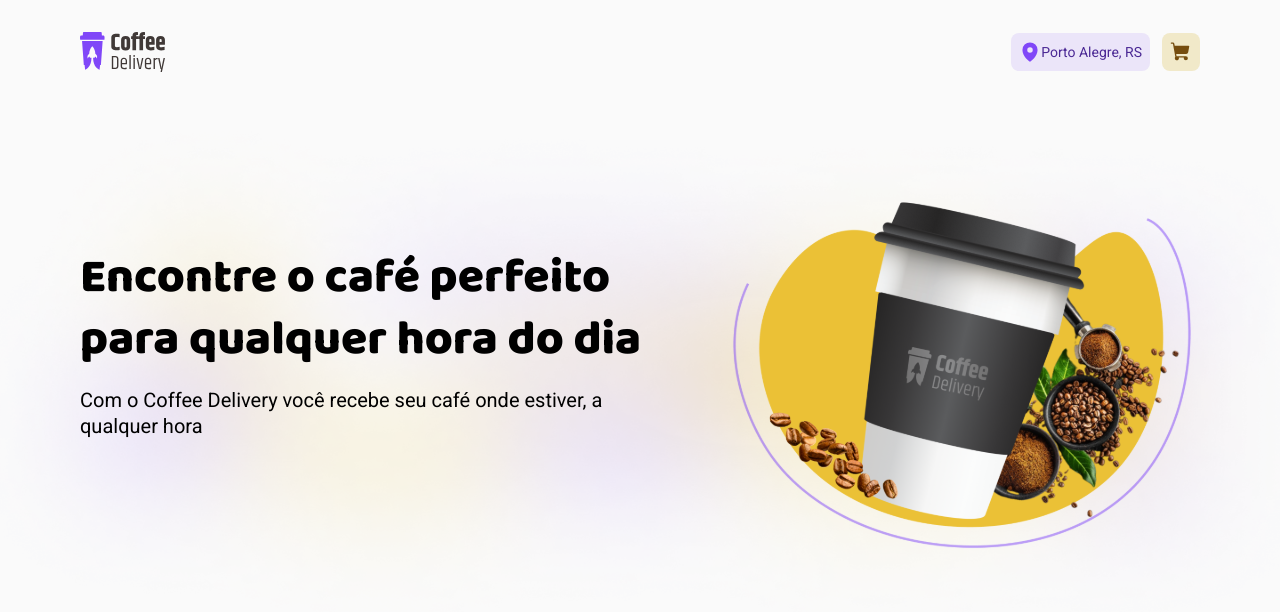
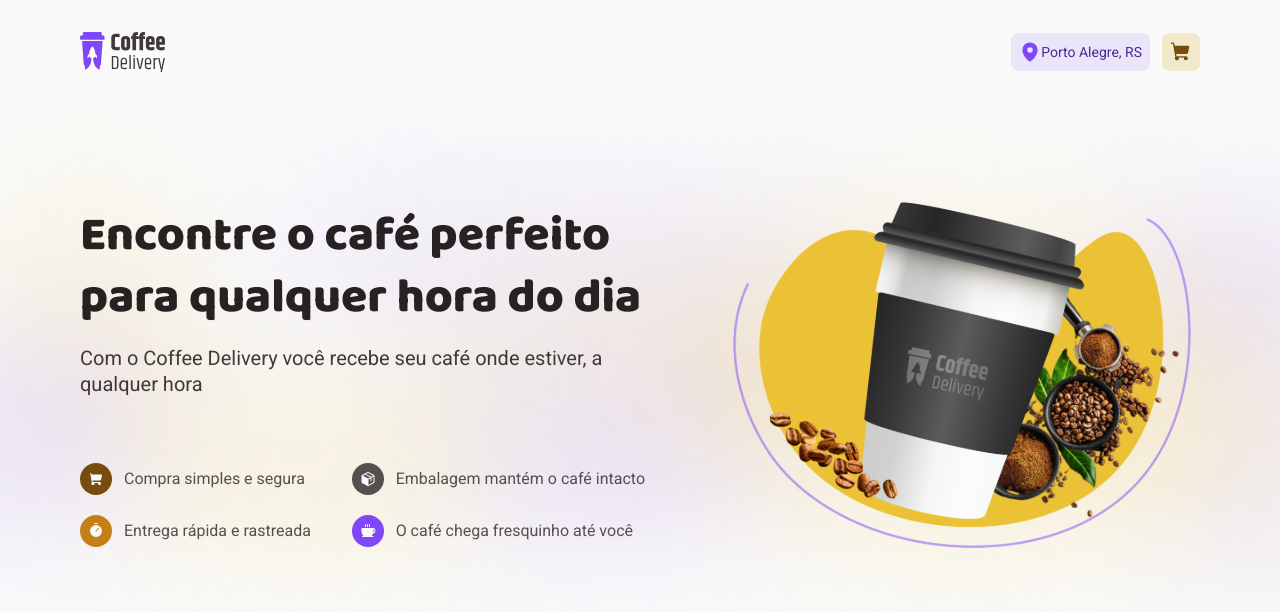
Before and after one commit to maiquitome/rocketseat-challenge-coffee-delivery, a React (Vite) app: page / in a window 1280 px wide. Shown: the top 612 px of the page. Built offline with nearby package versions, Linux system fonts and the light colour scheme.

Commit message:
feat: :sparkles: add Hero items and change title color

```diff
--- a/src/pages/Home/index.tsx
+++ b/src/pages/Home/index.tsx
@@ -1,8 +1,12 @@
 import { LayoutContainer } from "../../layouts/DefaultLayout/styles";
-import { Background, Hero, TextContainer } from "./styles";
+import { Background, Hero, HeroItems, TextContainer } from "./styles";
 import heroCoffee from "../../assets/hero-coffee.svg";
+import { Coffee, Package, ShoppingCart, Timer } from "phosphor-react";
+import { useTheme } from "styled-components";
 
 export function Home() {
+  const theme = useTheme();
+
   return (
     <Background>
       <LayoutContainer>
@@ -13,6 +17,44 @@
               Com o Coffee Delivery você recebe seu café onde estiver, a
               qualquer hora
             </p>
+            <HeroItems>
+              <div>
+                <ShoppingCart
+                  size="2rem"
+                  weight="fill"
+                  color={theme["base-100"]}
+                  style={{ backgroundColor: theme["primary-800"] }}
+                />
+                <span>Compra simples e segura</span>
+              </div>
+              <div>
+                <Package
+                  size="2rem"
+                  weight="fill"
+                  color={theme["base-100"]}
+                  style={{ backgroundColor: theme["base-700"] }}
+                />
+                <span>Embalagem mantém o café intacto</span>
+              </div>
+              <div>
+                <Timer
+                  size="2rem"
+                  weight="fill"
+                  color={theme["base-100"]}
+                  style={{ backgroundColor: theme["primary-600"] }}
+                />
+                <span>Entrega rápida e rastreada</span>
+              </div>
+              <div>
+                <Coffee
+                  size="2rem"
+                  weight="fill"
+                  color={theme["base-100"]}
+                  style={{ backgroundColor: theme["secondary-500"] }}
+                />
+                <span>O café chega fresquinho até você</span>
+              </div>
+            </HeroItems>
           </TextContainer>
           <img src={heroCoffee} alt="coffee cup" />
         </Hero>
--- a/src/pages/Home/styles.ts
+++ b/src/pages/Home/styles.ts
@@ -1,9 +1,10 @@
 import styled from "styled-components";
 import heroBackground from "../../assets/hero-background.png";
-import { TITLE_XL, TEXT_L } from "../../styles/variables";
+import { TITLE_XL, TEXT_L, TEXT_M } from "../../styles/variables";
 
 export const Background = styled.div`
-  background: url(${heroBackground}) center / cover no-repeat;
+  /* background: url(${heroBackground}) center / 90rem 34rem no-repeat; */
+  background: url(${heroBackground}) center / auto auto no-repeat;
   /* background-image: url(${heroBackground});
   background-position: center center;
   background-size: contain;
@@ -17,7 +18,7 @@
   align-items: center;
 
   img {
-    height: 22.5rem;
+    width: 29.75rem;
   }
 `;
 
@@ -26,9 +27,34 @@
   h1 {
     font: ${TITLE_XL};
     padding-bottom: 1rem;
+    color: ${(props) => props.theme["base-900"]};
   }
   p {
     font: ${TEXT_L};
     padding-bottom: 4.125rem;
+    color: ${(props) => props.theme["base-800"]};
   }
 `;
+
+export const HeroItems = styled.div`
+  display: grid;
+  grid-template-columns: 0.9fr 1.1fr;
+  grid-auto-rows: 1fr;
+  grid-column-gap: 1.875rem;
+  grid-row-gap: 1.25rem;
+  max-width: 35.4375rem;
+  > div {
+    display: flex;
+    align-items: center;
+    gap: 0.75rem;
+    span {
+      font: ${TEXT_M};
+      color: ${(props) => props.theme["base-700"]};
+    }
+    svg {
+      min-width: 2rem;
+      padding: 0.5rem;
+      border-radius: 50%;
+    }
+  }
+`;
```
